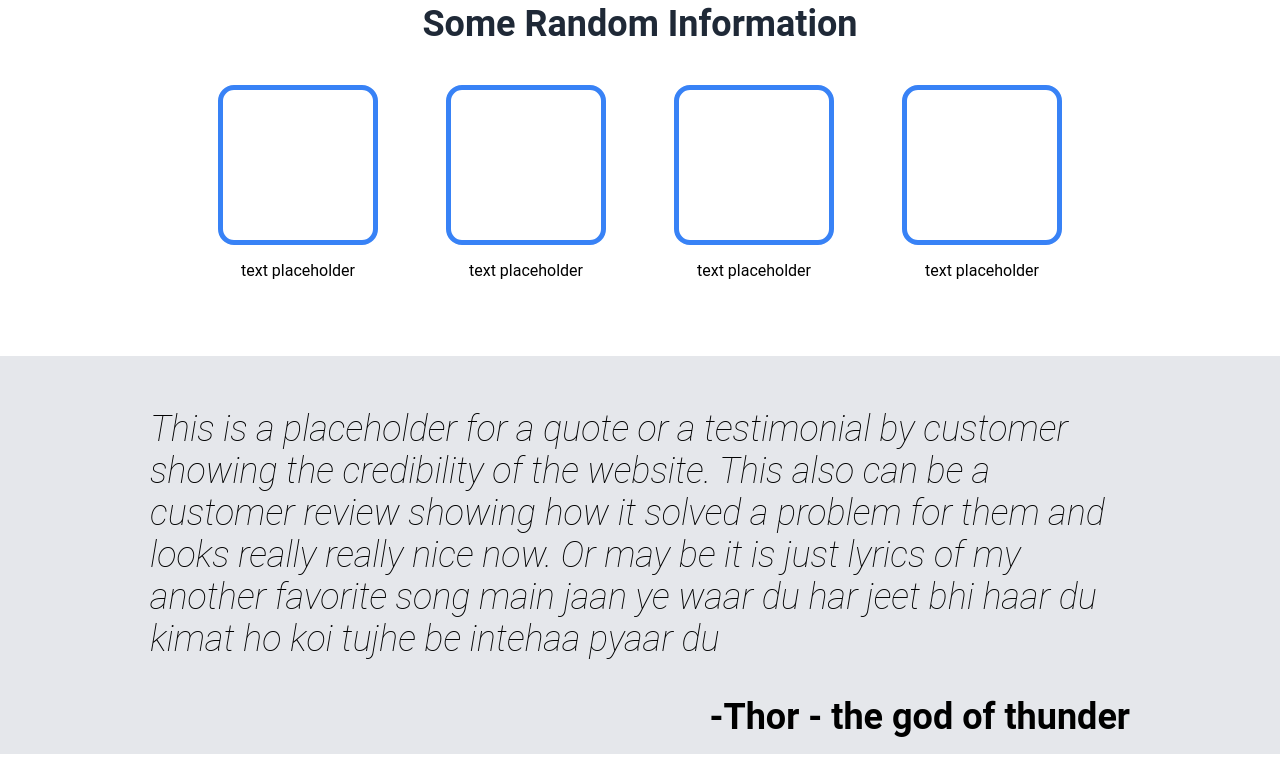
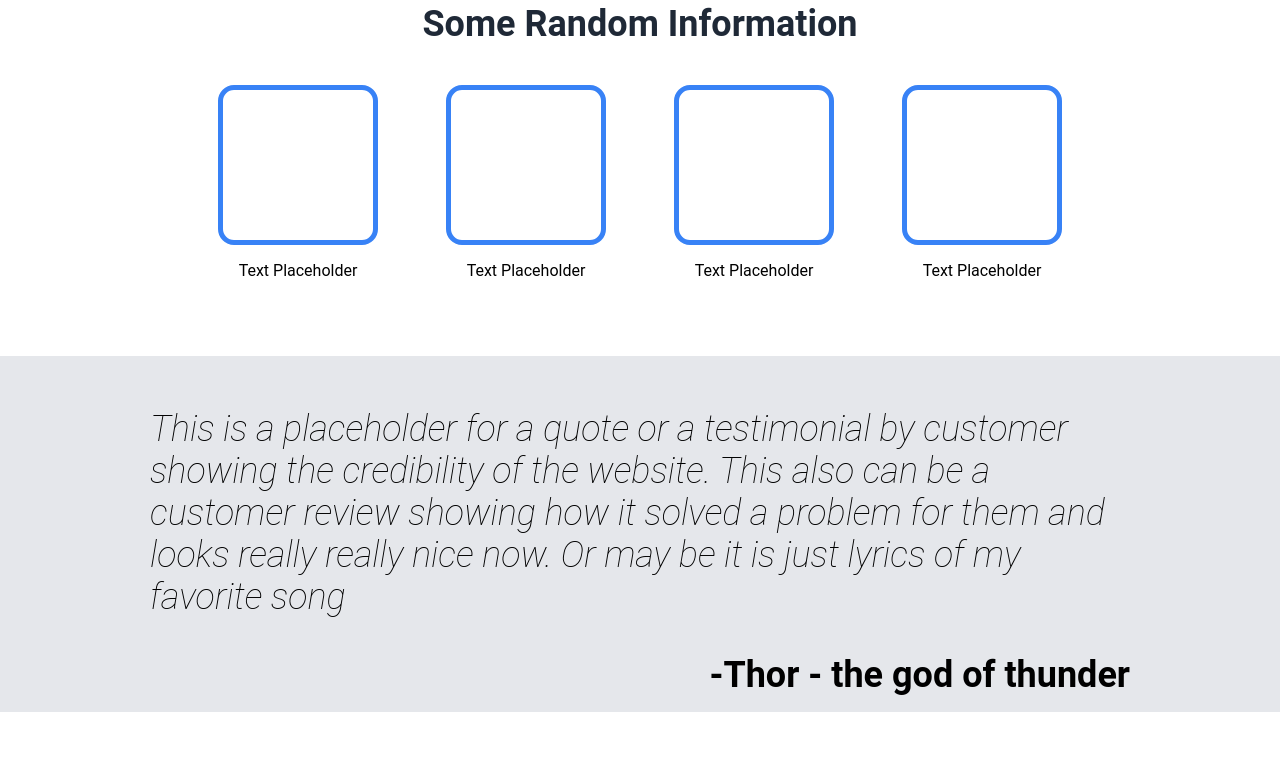
Before and after one commit to Mudit-morningstar/landing-page, a plain HTML site: page index.html in a window 1280 px wide. Shown: the part 554-1323 px from the top of the page. Drawn offline with Linux system fonts and the light colour scheme.

Commit message:
sanitinsed the content of landing page

```diff
--- a/index.html
+++ b/index.html
@@ -3,7 +3,7 @@
 <head>
     <meta charset="UTF-8">
     <meta name="viewport" content="width=device-width, initial-scale=1.0">
-    <title>Document</title>
+    <title>Landing Page</title>
     <link rel="stylesheet" href="style.css">
 </head>
 <body>
@@ -30,25 +30,25 @@
         <div class="cards">
             <div class="card">
                 <div class="image"><img src="" alt=""></div>
-                <p>text placeholder</p>
+                <p>Text Placeholder</p>
             </div>
             <div class="card">
                 <div class="image"><img src="" alt=""></div>
-                <p>text placeholder</p>
+                <p>Text Placeholder</p>
             </div>
             <div class="card">
                 <div class="image"><img src="" alt=""></div>
-                <p>text placeholder</p>
+                <p>Text Placeholder</p>
             </div>
             <div class="card">
                 <div class="image"><img src="" alt=""></div>
-                <p>text placeholder</p>
+                <p>Text Placeholder</p>
             </div>
         </div>
     </div>
 
     <div class="panel-3">
-        <p class="quote">This is a placeholder for a quote or a testimonial by customer showing the credibility of the website. This also can be a customer review showing how it solved a problem for them and looks really really nice now. Or may be it is just lyrics of my another favorite song main jaan ye waar du har jeet bhi haar du kimat ho koi tujhe be intehaa pyaar du</p>
+        <p class="quote">This is a placeholder for a quote or a testimonial by customer showing the credibility of the website. This also can be a customer review showing how it solved a problem for them and looks really really nice now. Or may be it is just lyrics of my favorite song </p>
         <span>-Thor - the god of thunder</span>
     </div>
 
```
